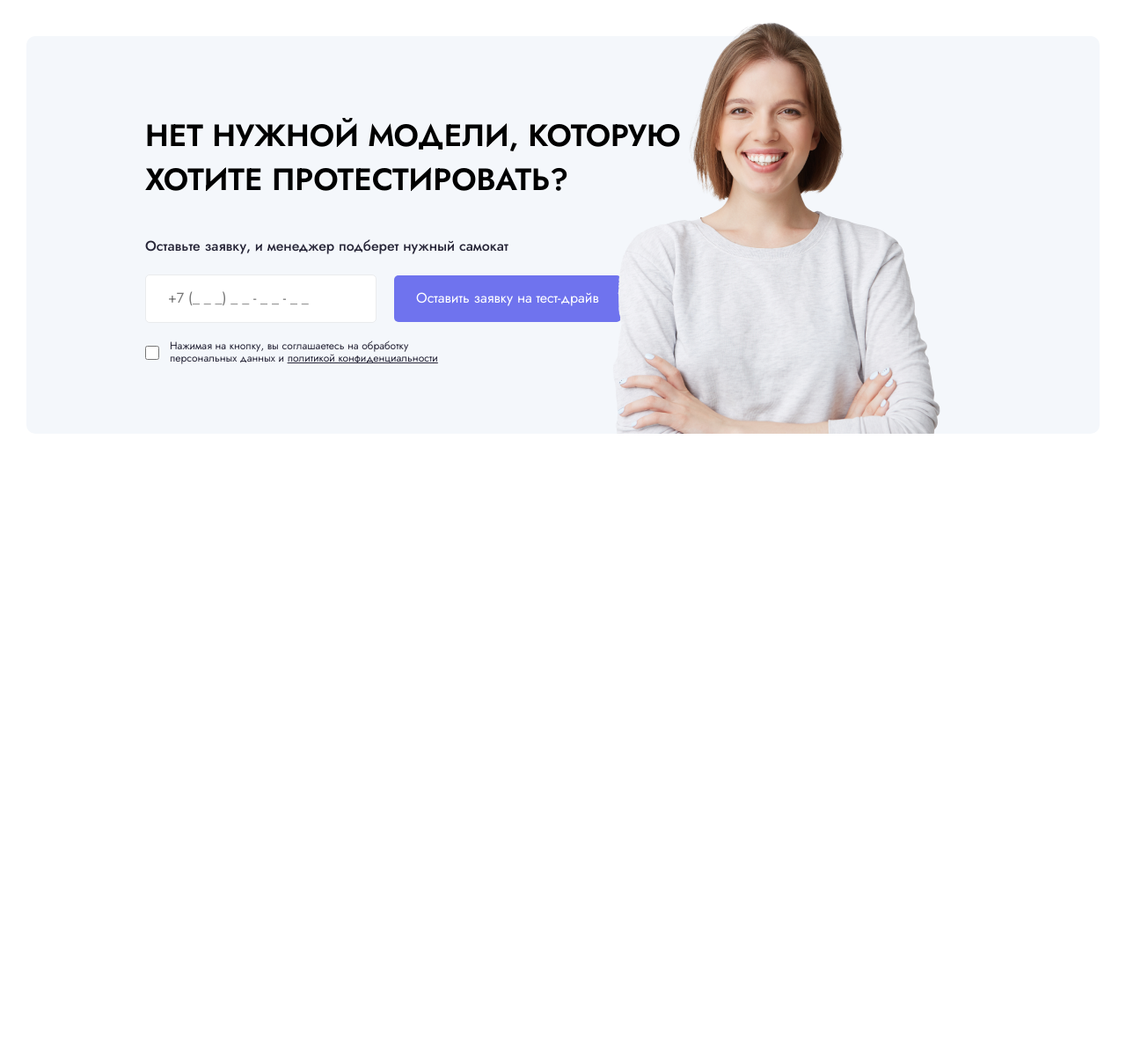
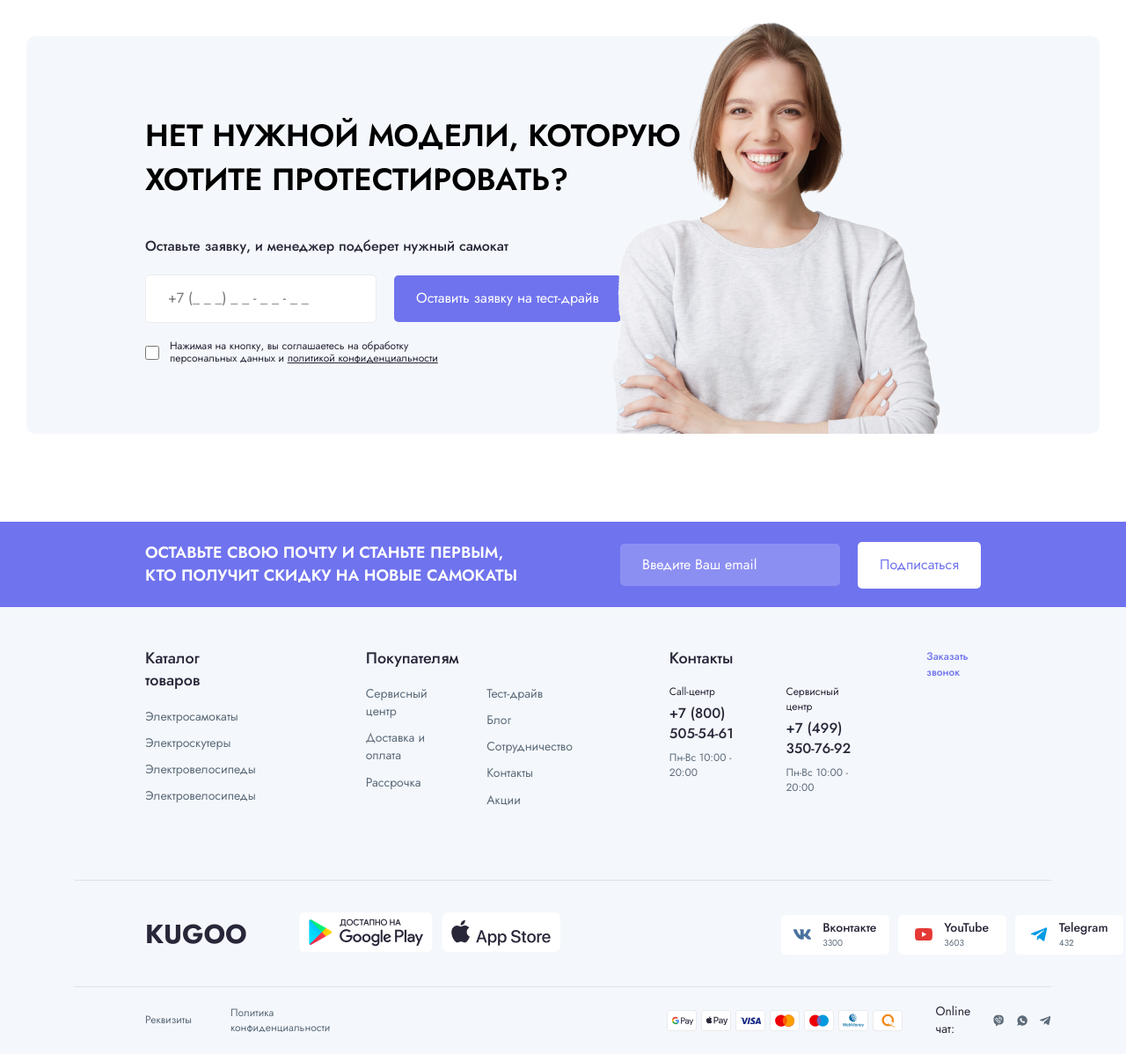
Before and after one commit to mortez7/Kugo, a PHP site: page / in a window 1280 px wide. Shown: the part 2738-3936 px from the top of the page at 88% size. Before the commit the page ends 3231 px from the top, so only its background shows below. Run offline with PHP 8.4, Linux system fonts and the light colour scheme.

Commit message:
add: footer

```diff
--- a/css/style.css
+++ b/css/style.css
@@ -514,15 +514,11 @@ body {
   position: relative;
 }
 
-.section-title {
-}
 .cta-title {
   max-width: 38.3125rem;
   margin-bottom: 2.5rem;
 }
 
-.cta-form {
-}
 .cta-form-text {
   font-weight: 500;
   font-size: 1rem;
@@ -595,3 +591,269 @@ body {
   bottom: 0;
   right: 180px;
 }
+
+.footer {
+  background-color: #F4F7FB;
+}
+.footer-header {
+  background-color: #6F73EE;
+}
+
+.footer-header-wrapper {
+  padding: 23px 165px 21px 165px;
+  display: flex;
+  align-items: center;
+  gap: 5.9375rem;
+}
+
+.footer-title {
+  font-weight: 600;
+  font-size: 1.125rem;
+  line-height: 144%;
+  color: #FFF;
+  max-width: 445px;
+  text-transform: uppercase;
+  margin: 0;
+}
+
+.footer-form {
+  display: flex;
+  flex-grow: 1;
+  align-items: center;
+  gap: 1.25rem;
+}
+
+.footer-input {
+  flex-grow: 1;
+  color: #FFF;
+  background-color: #FFFFFF33;
+  border: none;
+}
+
+.footer-input::placeholder {
+  color: #FFF;
+}
+
+.input:focus {
+  outline: none;
+}
+
+.footer-button {
+  padding-right: 1.5625rem;
+  padding-left: 1.5625rem;
+}
+
+.footer-top {
+  padding: 46px 165px 76px 165px;
+  display: flex;
+}
+
+.footer-menu-wrapper:nth-child(1) {
+  margin-right: 7.8125rem;
+}
+
+.footer-menu-wrapper:nth-child(2) {
+  margin-right: 6.875rem;
+}
+
+.footer-menu-wrapper:nth-child(3) {
+  margin-right: 4.1875rem;
+}
+
+.footer-menu-title {
+  margin-top: 0;
+  margin-bottom: 1.0625rem;
+  font-weight: 500;
+  font-size: 1.125rem;
+  line-height: 144%;
+  color: #282739;
+}
+
+.footer-menu-list {
+  padding: 0;
+  margin: 0;
+  list-style-type: none;
+
+}
+
+.footer-menu-item {
+  margin-bottom: 0.625rem;
+
+}
+.footer-menu-link {
+  text-decoration: none;
+  font-weight: 400;
+  font-size: 0.875rem;
+  line-height: 143%;
+  color: #5D6C7B;
+}
+.footer-menu-column-2 {
+  columns: 2;
+  column-gap: 2.5rem;
+}
+.footer-contacts-list {
+  padding: 0;
+  margin: 0;
+  list-style-type: none;
+}
+
+.footer-contacts-title {
+  font-weight: 400;
+  font-size: 0.75rem;
+  line-height: 141%;
+  color: #282739;
+  margin-top: 0;
+  margin-bottom: 0.3125rem;
+}
+.footer-contacts-phone {
+  font-weight: 500;
+  font-size: 1rem;
+  line-height: 143%;
+  color: #282739;
+  text-decoration: none;
+}
+.footer-contacts-schedule {
+  font-weight: 400;
+  font-size: 0.75rem;
+  line-height: 141%;
+  color: #5D6C7B;
+  margin-top: 0.4375rem;
+}
+.footer-link {
+  text-decoration: none;
+  color: #6F73EE;
+  font-weight: 500;
+  font-size: 0.75rem;
+  line-height: 141%;
+}
+
+.footer-separator {
+  max-width: 69.375rem;
+  margin: auto;
+  height: 1px;
+  background-color: #5D6C7B;
+  opacity: 0.15;
+}
+
+.footer-bottom {
+  padding: 2.25rem 10.3125rem 2.125rem 10.3125rem;
+  display: flex;
+  align-items: center;
+}
+
+.footer-logo {
+  text-decoration: none;
+  text-transform: uppercase;
+  font-weight: 700;
+  font-size: 1.875rem;
+  line-height: 143%;
+  color: #282739;
+  margin: 0 3.6875rem 0 0;
+}
+
+.load-badges-wrapper {
+  display: flex;
+  align-items: center;
+  gap: 0.625rem;
+  margin-right: 15.625rem;
+}
+
+.load-badge {
+}
+
+.social-badges-wrapper {
+  display: flex;
+  align-items: center;
+  gap: 0.625rem;
+}
+
+.social-badge {
+  background-color: #FFF;
+  display: flex;
+  align-items: center;
+  justify-content: center;
+  gap: 0.8125rem;
+  min-width: 7.6875rem;
+  min-height: 2.8125rem;
+  border-radius: 5px;
+}
+
+.social-badge-content {
+}
+.social-badge-title {
+  font-weight: 500;
+  font-size: 0.875rem;
+  line-height: 142%;
+  color: #282739;
+  margin: 0;
+}
+
+.social-badge-subscribers {
+  margin: 0;
+  font-weight: 400;
+  font-size: 0.625rem;
+  line-height: 140%;
+  color: #5D6C7B;
+}
+
+.footer-wrapper {
+  padding: 1.125rem 10.3125rem;
+  display: flex;
+  align-items: center;
+}
+
+.footer-legal {
+  display: flex;
+  align-items: center;
+  gap: 2.75rem;
+  margin-right: 23.9375rem;
+}
+
+.footer-legal-link {
+  text-decoration: none;
+  font-weight: 400;
+  font-size: 0.75rem;
+  line-height: 141%;
+  color: #5D6C7B;
+}
+
+.footer-payments-wrapper {
+  margin-right: 2.3125rem;
+}
+
+.footer-payments-list {
+  padding: 0;
+  margin: 0;
+  list-style-type: none;
+  display: flex;
+  align-items: center;
+  gap: 0.3125rem;
+}
+
+.payment-badge-link {
+  min-width: 2.125rem;
+  min-height: 1.5rem;
+  border-radius: 3px;
+  border: 0.5px solid #EAEBED;
+  background-color: #FFF;
+  display: flex;
+  align-items: center;
+  justify-content: center;
+}
+
+.footer-chats-wrapper {
+  display: flex;
+  align-items: center;
+}
+.footer-chats-text {
+  margin: 0;
+  font-weight: 400;
+  font-size: 0.875rem;
+  line-height: 142%;
+  color: #282739;
+  margin-right: 0.9375rem;
+}
+
+.footer-social-icon:not(:last-child) {
+  margin-right: 0.875rem;
+}
--- a/index.html
+++ b/index.html
@@ -38,7 +38,7 @@
             </a>
 
             <a href="#" class="header-socials-link">
-              <svg height="12px" width="12px">
+              <svg height="12px" width="12px" fill="#5D6C7B">
                 <use href="./img/sprite.svg#telegram"></use>
               </svg>
             </a>
@@ -485,6 +485,219 @@
     </section>
   </div>
 
+  <footer class="footer">
+    <div class="footer-header">
+      <div class="container">
+        <div class="footer-header-wrapper">
+          <h3 class="footer-title">Оставьте свою почту и станьте первым, кто получит скидку на новые самокаты</h3>
+          <form action="#" class="footer-form">
+            <input type="text" class="input footer-input" placeholder="Введите Ваш email">
+            <button class="button-light footer-button">Подписаться</button>
+          </form>
+        </div>
+      </div>
+    </div>
+    <div class="container">
+      <div class="footer-top">
+        <div class="footer-menu-wrapper">
+          <h3 class="footer-menu-title">Каталог товаров</h3>
+          <ul class="footer-menu-list">
+            <li class="footer-menu-item">
+              <a href="#" class="footer-menu-link">Электросамокаты</a>
+            </li>
+            <li class="footer-menu-item">
+              <a href="#" class="footer-menu-link">Электроскутеры</a>
+            </li>
+            <li class="footer-menu-item">
+              <a href="#" class="footer-menu-link">Электровелосипеды</a>
+            </li>
+            <li class="footer-menu-item">
+              <a href="#" class="footer-menu-link">Электровелосипеды</a>
+            </li>
+          </ul>
+        </div>
+
+          <div class="footer-menu-wrapper">
+            <h3 class="footer-menu-title">Покупателям</h3>
+            <ul class="footer-menu-list footer-menu-column-2">
+              <li class="footer-menu-item">
+                <a href="#" class="footer-menu-link">Сервисный центр</a>
+              </li>
+              <li class="footer-menu-item">
+                <a href="#" class="footer-menu-link">Доставка и оплата</a>
+              </li>
+              <li class="footer-menu-item">
+                <a href="#" class="footer-menu-link">Рассрочка</a>
+              </li>
+              <li class="footer-menu-item">
+                <a href="#" class="footer-menu-link">Тест-драйв</a>
+              </li>
+              <li class="footer-menu-item">
+                <a href="#" class="footer-menu-link">Блог</a>
+              </li>
+              <li class="footer-menu-item">
+                <a href="#" class="footer-menu-link">Сотрудничество</a>
+              </li>
+              <li class="footer-menu-item">
+                <a href="#" class="footer-menu-link">Контакты</a>
+              </li>
+              <li class="footer-menu-item">
+                <a href="#" class="footer-menu-link">Акции</a>
+              </li>
+            </ul>
+        </div>
+
+        <div class="footer-menu-wrapper">
+          <h3 class="footer-menu-title">Контакты</h3>
+          <ul class="footer-contacts-list footer-menu-column-2">
+            <li class="footer-contacts-item">
+              <p class="footer-contacts-title">Call-центр</p>
+              <a href="#" type="tel:+78005055461" class="footer-contacts-phone">+7 (800) 505-54-61</a>
+              <p class="footer-contacts-schedule">Пн-Вс 10:00 - 20:00</p>
+            </li>
+            <li class="footer-contacts-item">
+              <p class="footer-contacts-title">Сервисный центр</p>
+              <a href="#" type="tel:+74993507692" class="footer-contacts-phone">+7 (499) 350-76-92</a>
+              <p class="footer-contacts-schedule">Пн-Вс 10:00 - 20:00</p>
+            </li>
+          </ul>
+        </div>
+
+        <div class="footer-menu-wrapper">
+          <a href="#" class="footer-link">Заказать звонок</a>
+        </div>
+      </div>
+
+      <div class="footer-separator"></div>
+
+      <div class="footer-bottom">
+        <a href="./" class="footer-logo">Kugoo</a>
+        <div class="load-badges-wrapper">
+          <div class="load-badge">
+            <img src="./img/google-play-badge.png" alt="google-play-badge">
+          </div>
+          <div class="load-badge">
+            <img src="./img/app-store-badge.png" alt="app-store-badge">
+          </div>
+        </div>
+          <div class="social-badges-wrapper">
+            <div class="social-badge">
+              <svg height="20px" width="20px">
+                <use href="./img/sprite.svg#vk"></use>
+              </svg>
+              <div class="social-badge-content">
+                <h4 class="social-badge-title">Вконтакте</h4>
+                <p class="social-badge-subscribers">3300</p>
+              </div>
+            </div>
+
+            <div class="social-badge">
+              <svg height="20px" width="20px">
+                <use href="./img/sprite.svg#youtube"></use>
+              </svg>
+              <div class="social-badge-content">
+                <h4 class="social-badge-title">YouTube</h4>
+                <p class="social-badge-subscribers">3603</p>
+              </div>
+            </div>
+
+            <div class="social-badge">
+              <svg height="20px" width="20px" fill="#039BE5">
+                <use href="./img/sprite.svg#telegram"></use>
+              </svg>
+              <div class="social-badge-content">
+                <h4 class="social-badge-title">Telegram</h4>
+                <p class="social-badge-subscribers">432</p>
+              </div>
+            </div>
+
+        </div>
+      </div>
+
+      <div class="footer-separator"></div>
+
+      <div class="footer-wrapper">
+        <div class="footer-legal">
+          <a href="#" class="footer-legal-link">Реквизиты</a>
+          <a href="#" class="footer-legal-link">Политика конфиденциальности</a>
+        </div>
+
+        <div class="footer-payments-wrapper">
+          <ul class="footer-payments-list">
+            <li class="payment-badge">
+              <a href="#" class="payment-badge-link">
+                <svg height="10px" width="25px">
+                  <use href="./img/sprite.svg#google-pay"></use>
+                </svg>
+              </a>
+            </li>
+
+            <li class="payment-badge">
+              <a href="#" class="payment-badge-link">
+                <svg height="10px" width="25px">
+                  <use href="./img/sprite.svg#apple-pay"></use>
+                </svg>
+              </a>
+            </li>
+
+            <li class="payment-badge">
+              <a href="#" class="payment-badge-link">
+                <svg height="8px" width="24px">
+                  <use href="./img/sprite.svg#visa"></use>
+                </svg>
+              </a>
+            </li>
+
+            <li class="payment-badge">
+              <a href="#" class="payment-badge-link">
+                <svg height="14px" width="22px">
+                  <use href="./img/sprite.svg#mastercard"></use>
+                </svg>
+              </a>
+            </li>
+
+            <li class="payment-badge">
+              <a href="#" class="payment-badge-link">
+                <svg height="14px" width="22px">
+                  <use href="./img/sprite.svg#maestro"></use>
+                </svg>
+              </a>
+            </li>
+
+            <li class="payment-badge">
+              <a href="#" class="payment-badge-link">
+                <svg height="15px" width="24px">
+                  <use href="./img/sprite.svg#webmoney"></use>
+                </svg>
+              </a>
+            </li>
+
+            <li class="payment-badge">
+              <a href="#" class="payment-badge-link">
+                <svg height="16px" width="15px">
+                  <use href="./img/sprite.svg#qiwi"></use>
+                </svg>
+              </a>
+            </li>
+          </ul>
+        </div>
+
+        <div class="footer-chats-wrapper">
+          <p class="footer-chats-text">Online чат:</p>
+          <svg height="16px" width="16px" class="footer-social-icon">
+            <use href="./img/sprite.svg#viber"></use>
+          </svg>
+          <svg height="16px" width="16px" class="footer-social-icon">
+            <use href="./img/sprite.svg#whatsapp"></use>
+          </svg>
+          <svg height="16px" width="16px" fill="#5D6C7B" class="footer-social-icon">
+            <use href="./img/sprite.svg#telegram"></use>
+          </svg>
+        </div>
+      </div>
+    </div>
+  </footer>
+
 
 
 
```
Also changed, not shown: img/app-store-badge.png (added), img/google-play-badge.png (added), img/sprite.svg.
